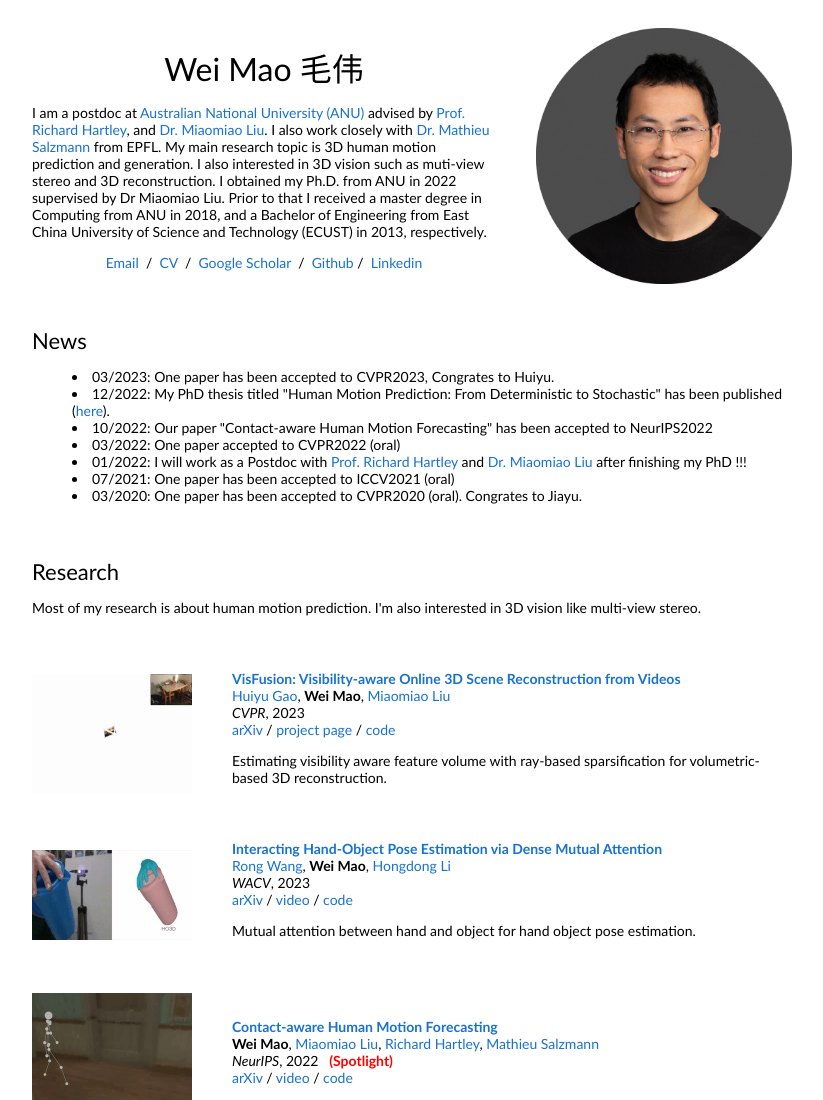
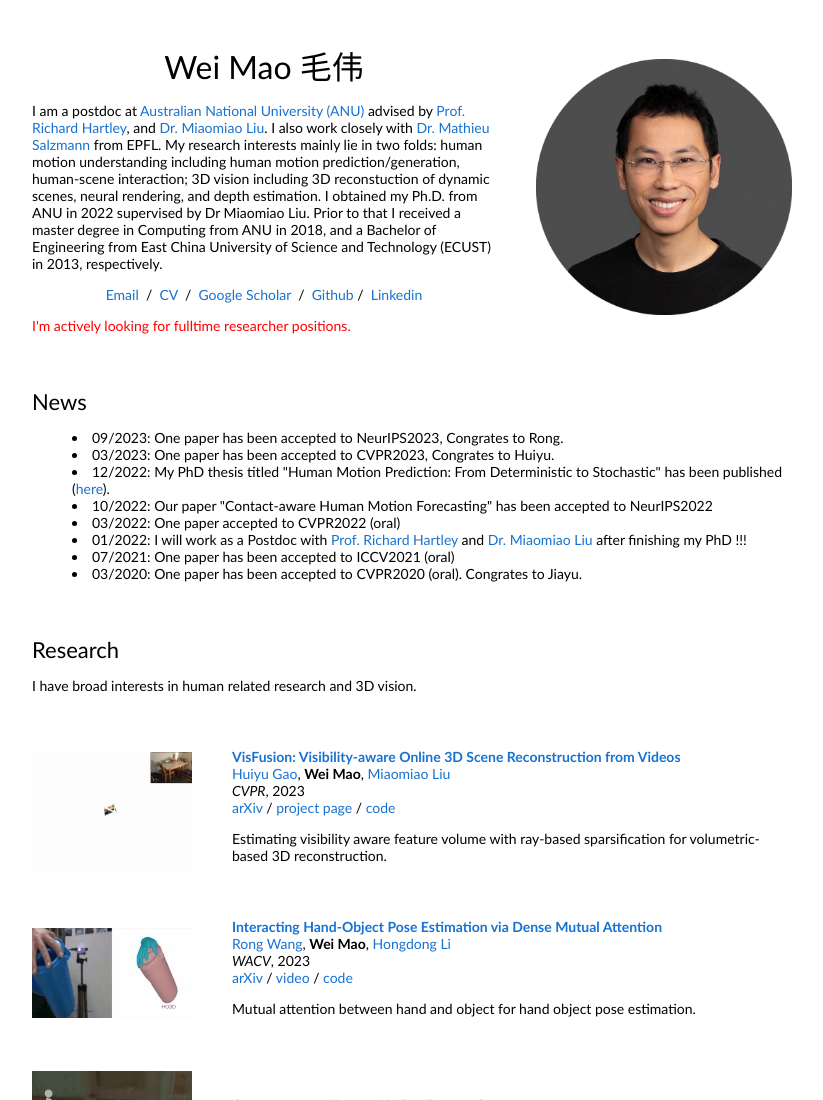
Before and after one commit to wei-mao-2019/home, a plain HTML site: page index.html in a window 1280 px wide. Shown: the top 1100 px of the page, without its empty margins (228-1051 px from the left). Drawn offline with Linux system fonts and the light colour scheme.

Commit message:
update index

```diff
--- a/index.html
+++ b/index.html
@@ -20,7 +20,7 @@
               <p style="text-align:center">
                 <name>Wei Mao 毛伟</name>
               </p>
-              <p>I am a postdoc at <a href="https://www.anu.edu.au">Australian National University (ANU)</a> advised by <a href="https://users.cecs.anu.edu.au/~hartley/">Prof. Richard Hartley</a>, and <a href="https://users.cecs.anu.edu.au/~mliu/">Dr. Miaomiao Liu</a>. I also work closely with <a href="https://people.epfl.ch/mathieu.salzmann">Dr. Mathieu Salzmann</a> from EPFL. My main research topic is 3D human motion prediction and generation. I also interested in 3D vision such as muti-view stereo and 3D reconstruction. I obtained my Ph.D. from ANU in 2022 supervised by Dr Miaomiao Liu. Prior to that I received a master degree in Computing from ANU in 2018, and a Bachelor of Engineering from East China University of Science and Technology (ECUST) in 2013, respectively.
+              <p>I am a postdoc at <a href="https://www.anu.edu.au">Australian National University (ANU)</a> advised by <a href="https://users.cecs.anu.edu.au/~hartley/">Prof. Richard Hartley</a>, and <a href="https://users.cecs.anu.edu.au/~mliu/">Dr. Miaomiao Liu</a>. I also work closely with <a href="https://people.epfl.ch/mathieu.salzmann">Dr. Mathieu Salzmann</a> from EPFL. My research interests mainly lie in two folds: human motion understanding including human motion prediction/generation, human-scene interaction; 3D vision including 3D reconstuction of dynamic scenes, neural rendering, and depth estimation. I obtained my Ph.D. from ANU in 2022 supervised by Dr Miaomiao Liu. Prior to that I received a master degree in Computing from ANU in 2018, and a Bachelor of Engineering from East China University of Science and Technology (ECUST) in 2013, respectively.
               </p>
               <p style="text-align:center">
                 <a href="mailto:wei.mao@anu.edu.au">Email</a> &nbsp/&nbsp
@@ -28,6 +28,11 @@
                 <a href="https://scholar.google.com.au/citations?user=X3ji--4AAAAJ&hl=en">Google Scholar</a> &nbsp/&nbsp
                 <a href="https://github.com/wei-mao-2019/">Github</a>&nbsp/&nbsp
                 <a href="https://www.linkedin.com/in/wei-mao-anu/">Linkedin</a>
+              </p>
+              <p>
+                <FONT COLOR=red>
+                I'm actively looking for fulltime researcher positions.
+                </FONT>
               </p>
             </td>
             <td style="padding:2.5%;width:40%;max-width:40%">
@@ -41,6 +46,7 @@
               <heading>News</heading>
               <p>
                 <ul>
+                    <li style="list-style-position:inside;margin:0;padding:0;text-align:left;">09/2023: One paper has been accepted to NeurIPS2023, Congrates to Rong. </li>
                     <li style="list-style-position:inside;margin:0;padding:0;text-align:left;">03/2023: One paper has been accepted to CVPR2023, Congrates to Huiyu. </li>
                     <li style="list-style-position:inside;margin:0;padding:0;text-align:left;">12/2022: My PhD thesis titled "Human Motion Prediction: From Deterministic to Stochastic" has been published (<a href="https://openresearch-repository.anu.edu.au/handle/1885/282314">here</a>). </li>
                     <li style="list-style-position:inside;margin:0;padding:0;text-align:left;">10/2022: Our paper "Contact-aware Human Motion Forecasting" has been accepted to NeurIPS2022</li>
@@ -61,7 +67,7 @@
             <td style="padding:20px;width:100%;vertical-align:middle">
               <heading>Research</heading>
               <p>
-                Most of my research is about human motion prediction. I'm also interested in 3D vision like multi-view stereo.
+                I have broad interests in human related research and 3D vision.
               </p>
             </td>
           </tr>
```
